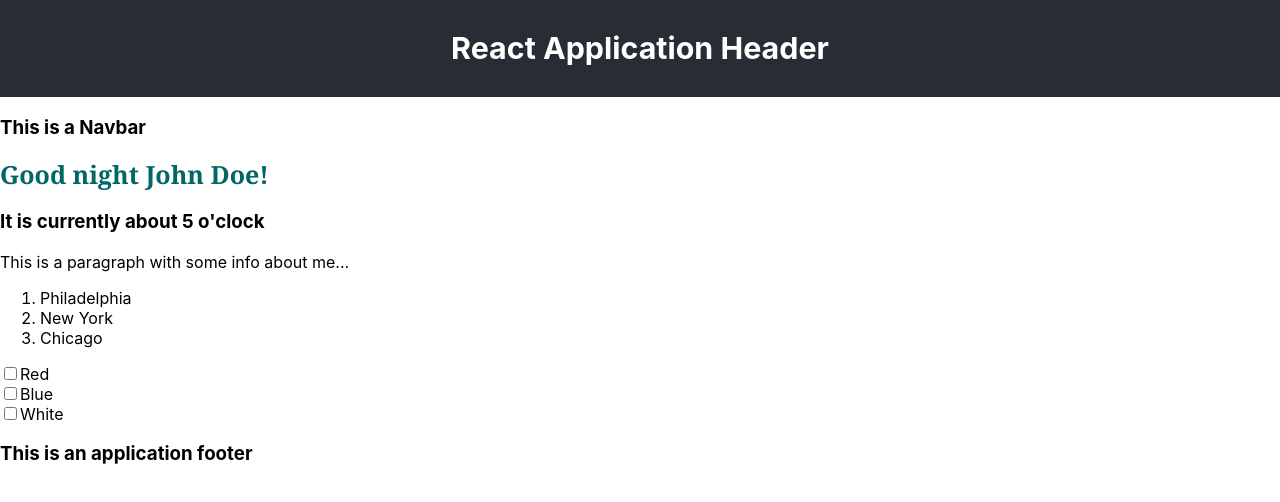
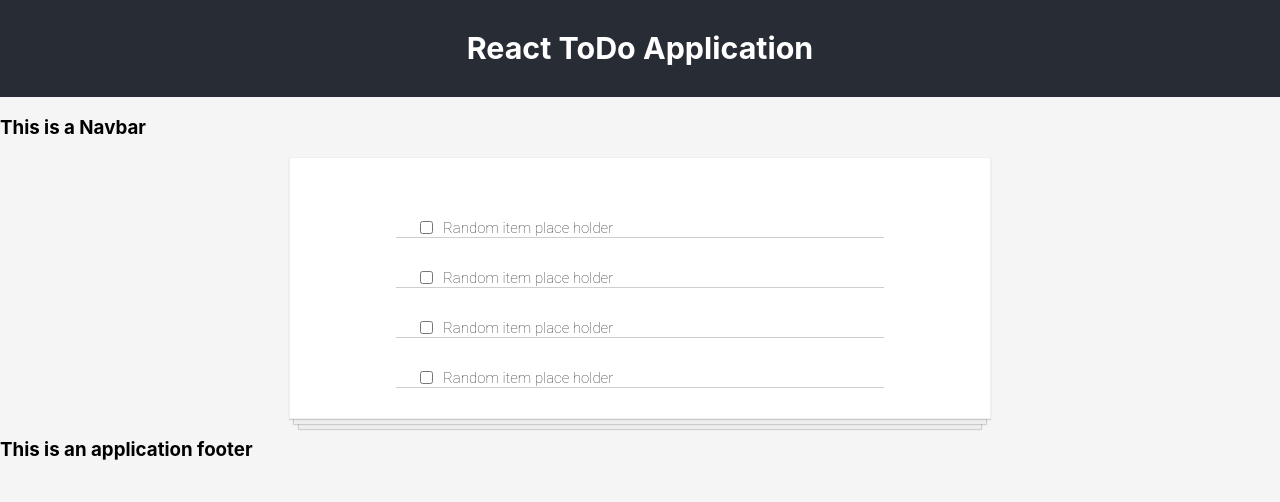
Before and after one commit to alernerm/react-intro, a React (Create React App) app: page / in a window 1280 px wide. Shown: the top 502 px of the page. Built offline with nearby package versions, Linux system fonts and the light colour scheme.

Commit message:
created to do controls

```diff
--- a/src/App.css
+++ b/src/App.css
@@ -1,3 +1,46 @@
+body {
+  background-color: whitesmoke;
+}
+
+.todo-list {
+  background-color: white;
+  margin: auto;
+  width: 50%;
+  display: flex;
+  flex-direction: column;
+  align-items: center;
+  border: 1px solid #efefef;
+  box-shadow:
+  /* The top layer shadow */ 0 1px 1px rgba(0, 0, 0, 0.15),
+    /* The second layer */ 0 10px 0 -5px #eee,
+    /* The second layer shadow */ 0 10px 1px -4px rgba(0, 0, 0, 0.15),
+    /* The third layer */ 0 20px 0 -10px #eee,
+    /* The third layer shadow */ 0 20px 1px -9px rgba(0, 0, 0, 0.15);
+  padding: 30px;
+}
+
+.todo-item {
+  display: flex;
+  justify-content: flex-start;
+  align-items: center;
+  padding: 30px 20px 0;
+  width: 70%;
+  border-bottom: 1px solid #cecece;
+  font-family: Roboto, sans-serif;
+  font-weight: 100;
+  font-size: 15px;
+  color: #333333;
+}
+
+input[type='checkbox'] {
+  margin-right: 10px;
+  font-size: 30px;
+}
+
+input[type='checkbox']:focus {
+  outline: 0;
+}
+
 .App {
 }
 
--- a/src/components/Checkboxes.js
+++ /dev/null
@@ -1,19 +0,0 @@
-import React from 'react';
-
-function Checkboxes() {
-  return (
-    <div>
-      <input type="checkbox" name="red" value="red" />
-      <span>Red</span>
-      <br />
-      <input type="checkbox" name="blue" value="blue" />
-      <span>Blue</span>
-      <br />
-      <input type="checkbox" name="while" value="white" />
-      <span>White</span>
-      <br />
-    </div>
-  );
-}
-
-export default Checkboxes;
--- a/src/components/Footer.js
+++ b/src/components/Footer.js
@@ -1,11 +1,7 @@
-import React, { Component } from 'react';
+import React from 'react';
 
 function Footer() {
-  return (
-    <footer>
-      <h3>This is an application footer</h3>
-    </footer>
-  );
+  return <h3>This is an application footer</h3>;
 }
 
 export default Footer;
--- a/src/components/Header.js
+++ b/src/components/Header.js
@@ -4,7 +4,7 @@ function Header() {
   return (
     <div>
       <header className="App-header">
-        <h3>React Application Header</h3>
+        <h3>React ToDo Application</h3>
       </header>
     </div>
   );
--- a/src/components/MainContent.js
+++ b/src/components/MainContent.js
@@ -1,12 +1,17 @@
-import React, { Component } from 'react';
-import MyInfo from './MyInfo';
-import Checkboxes from './Checkboxes';
+import React from 'react';
+//import MyInfo from './MyInfo';
+import ToDoItem from './ToDoItem';
 
 function MainContent() {
   return (
     <main>
-      <MyInfo />
-      <Checkboxes />
+      {/* <MyInfo /> */}
+      <div class="todo-list">
+        <ToDoItem text="Red" />
+        <ToDoItem text="Blue" />
+        <ToDoItem text="Green" />
+        <ToDoItem text="Organge" />
+      </div>
     </main>
   );
 }
--- a/src/components/MyInfo.js
+++ b/src/components/MyInfo.js
@@ -1,5 +1,4 @@
 import React from 'react';
-import ReactDOM from 'react-dom';
 
 function MyInfo() {
   const firstName = 'John';
--- a/src/components/Navbar.js
+++ b/src/components/Navbar.js
@@ -1,11 +1,7 @@
-import React, { Component } from 'react';
+import React from 'react';
 
 function Navbar() {
-  return (
-    <navbar>
-      <h3>This is a Navbar</h3>
-    </navbar>
-  );
+  return <h3>This is a Navbar</h3>;
 }
 
 export default Navbar;
--- /dev/null
+++ b/src/components/ToDoItem.js
@@ -0,0 +1,24 @@
+import React from 'react';
+
+function ToDoItem() {
+  // const styles = {
+  //   redColor: { color: 'red' },
+  //   blueColor: { color: 'blue' },
+  //   greenColor: { color: 'green' },
+  //   orangeColor: { color: 'orange' }
+  // };
+
+  return (
+    <div className="todo-item">
+      <input type="checkbox" name="red" value="red" />
+      <span>Random item place holder</span>
+
+      {/* <input type="checkbox" name="red" value="red" />
+      <span style={styles.redColor}>Red</span>
+      <br />
+      */}
+    </div>
+  );
+}
+
+export default ToDoItem;
```
